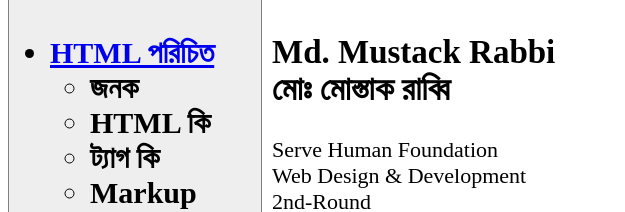
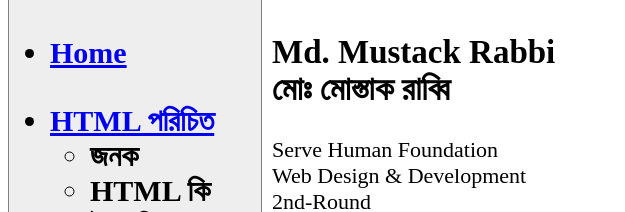
Before and after one commit to Mustack-Rabbi/MustackRabbi-55, a plain HTML site: page html_about_me.html in a window 1280 px wide. Shown: the part 214-426 px from the top of the page, 0-625 px from the left. Drawn offline with Linux system fonts and the light colour scheme.

Commit message:
Update html_about_me.html
Home added

```diff
--- a/html_about_me.html
+++ b/html_about_me.html
@@ -46,6 +46,7 @@
       <td width="250" style=" color:; font-size: 30px; vertical-align:text-top; background-color: #EEEEEE; font-weight: bold;">
 
         <ul valign=”top”>
+              <li><a href="index.html">Home</a></li> <br/>
           <li><a href="html_home.html">HTML পরিচিত</a>
             <ul>
               <li> জনক </li>
```
